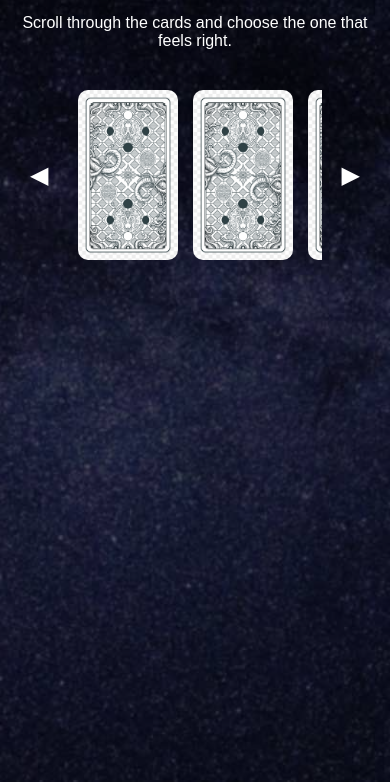
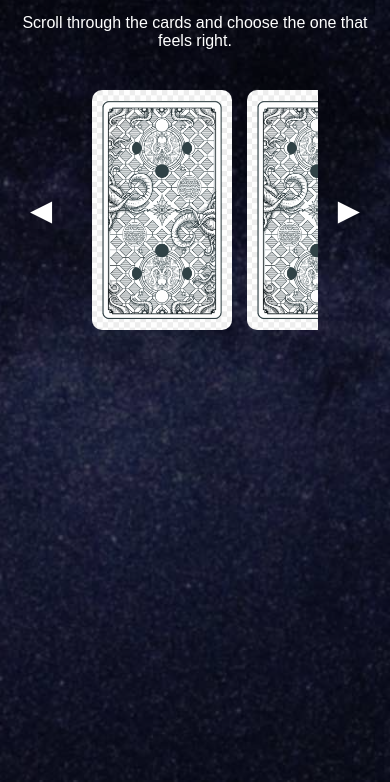
Before and after one commit to malikamxtv/tarot-2026, a plain HTML site: page index.html in a window 390 px wide. Shown: the part 62-844 px from the top of the page. Drawn offline with Linux system fonts and the light colour scheme.

Commit message:
Update index.html

```diff
--- a/index.html
+++ b/index.html
@@ -6,25 +6,19 @@
 <title>Your Tarot Card for 2026</title>
 
 <style>
-    /* ===== BASIC RESET ===== */
-    * {
-        box-sizing: border-box;
-    }
+* { box-sizing: border-box; }
 
 body {
     margin: 0;
     font-family: Arial, sans-serif;
     color: #fff;
     text-align: center;
-
-        /* Background image */
     background-image: url("background.jpg");
     background-size: cover;
     background-position: center;
     background-attachment: fixed;
 }
 
-    /* Dark overlay for readability */
 .overlay {
     min-height: 100vh;
     background: rgba(0, 0, 0, 0.6);
@@ -40,8 +34,6 @@
     max-width: 500px;
     margin: 10px auto 20px;
 }
-
-    /* ===== CARD SCROLL AREA ===== */
 
 .scroll-wrapper {
     display: flex;
@@ -64,11 +56,6 @@
     overflow-x: auto;
     padding: 20px 10px;
     scroll-behavior: smooth;
-        max-width: 100%;
-    }
-
-    .card-container::-webkit-scrollbar {
-        height: 6px;
 }
 
 .card {
@@ -92,8 +79,6 @@
     pointer-events: none;
 }
 
-    /* ===== RESULT BOX ===== */
-
 #result {
     display: none;
     background: rgba(255, 255, 255, 0.95);
@@ -102,10 +87,6 @@
     padding: 20px;
     border-radius: 12px;
     max-width: 500px;
-    }
-
-    #result h2 {
-        margin-top: 0;
 }
 
 button {
@@ -119,27 +100,35 @@
     color: white;
 }
 
-    button:hover {
-        background: #563de0;
-    }
+/* 📱 MOBILE FIX */
+@media (max-width: 600px) {
 
-    /* ===== MOBILE TWEAKS ===== */
-    @media (max-width: 600px) {
     h1 {
         font-size: 1.6rem;
     }
 
     .arrow {
-            font-size: 1.5rem;
+        font-size: 1.8rem;
+    }
+
+    .scroll-wrapper {
+        justify-content: center;
+    }
+
+    .card-container {
+        width: 80vw;
+        margin: 0 auto;
+        padding: 20px;
     }
 
     .card {
-            min-width: 100px;
-            height: 170px;
+        min-width: 140px;
+        height: 240px;
     }
 }
 </style>
 </head>
+
 
 <body>
 
```
Lines whose indentation alone changed are shown as unchanged.
